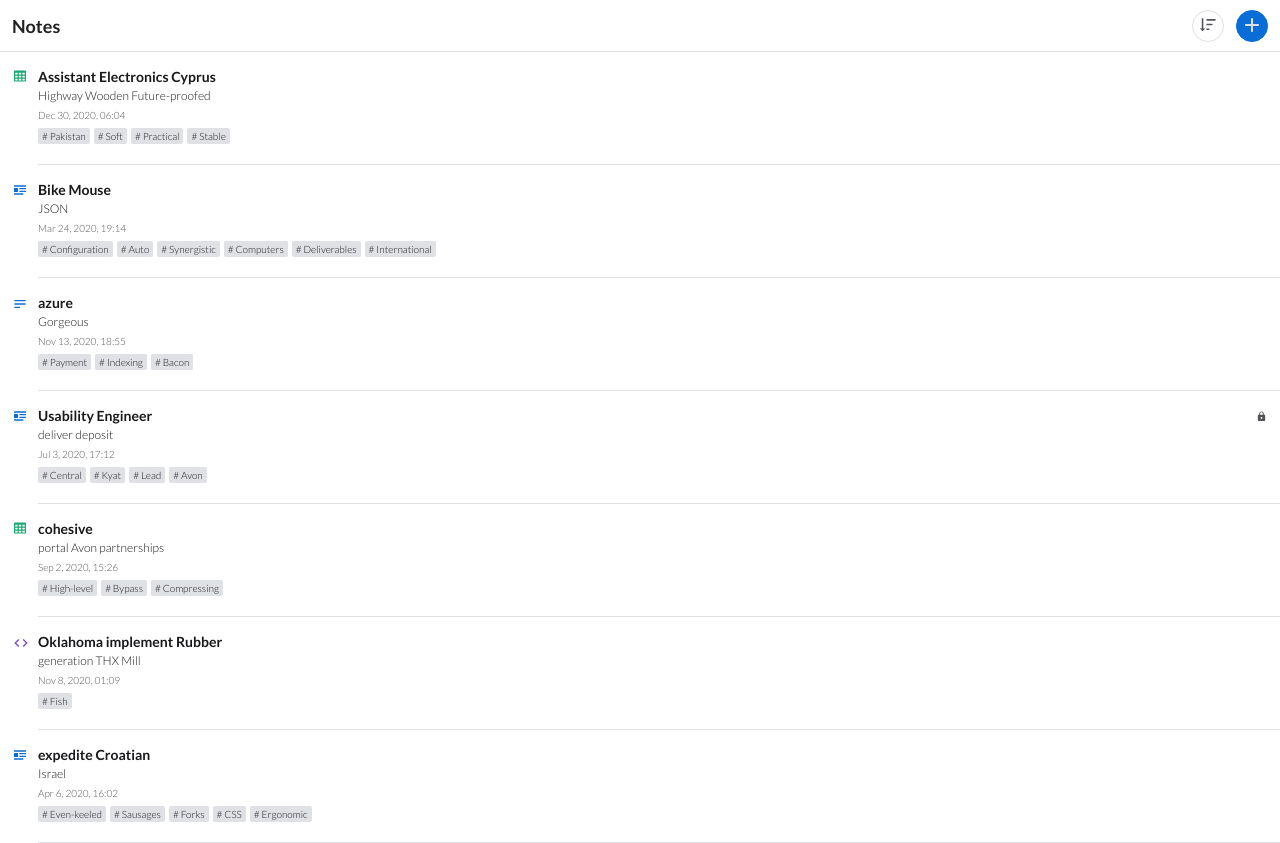
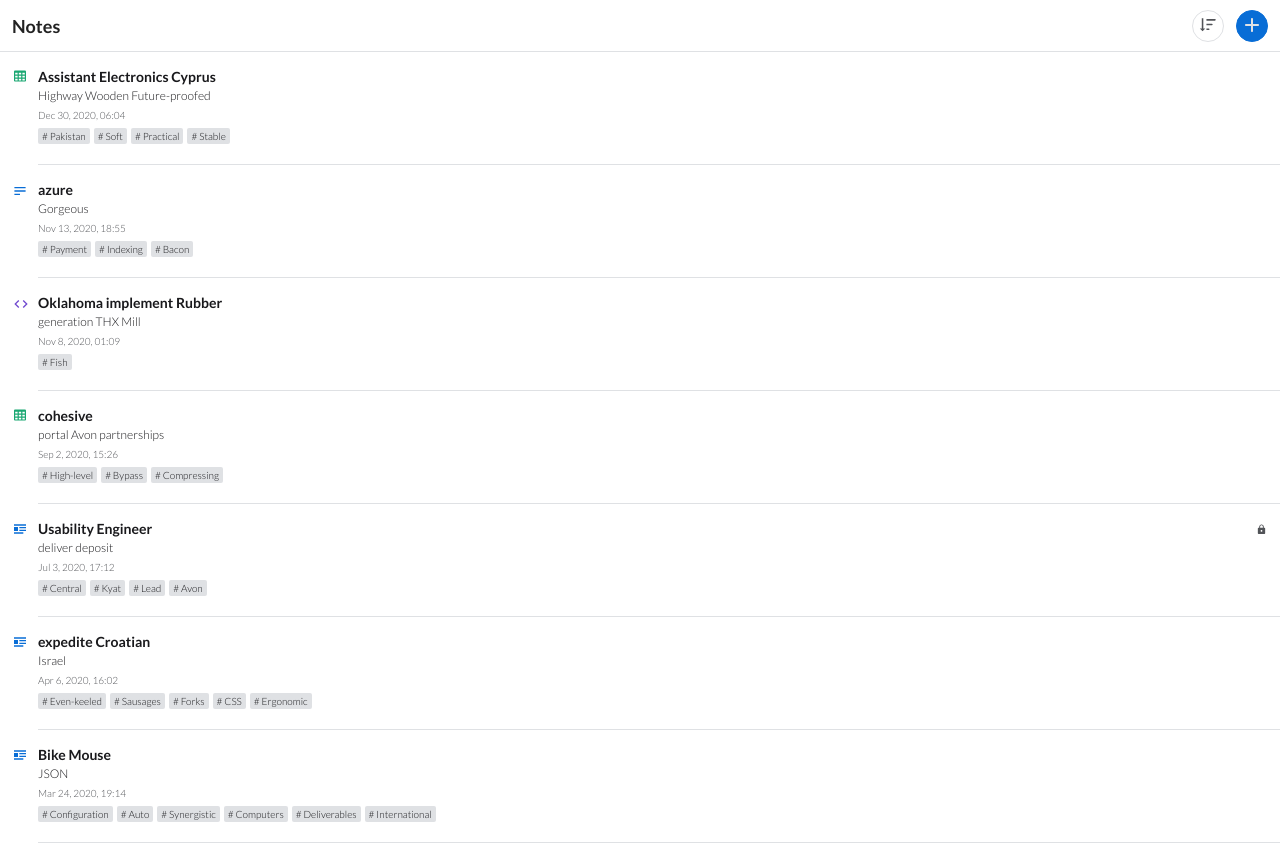
Before and after one commit to chrfreitas/note-list, a React (Create React App) app: page / in a window 1280 px wide. Built offline with nearby package versions, Linux system fonts and the light colour scheme.

Commit message:
Fix order problem refactoring order function to create a new array

```diff
--- a/src/containers/note-list/note-list.tsx
+++ b/src/containers/note-list/note-list.tsx
@@ -12,20 +12,23 @@ const NoteList = () => {
   const [order, setOrder] = useState<OrderType>(OrderType.ascending);
   const [notes, setNotes] = useState<INoteDataSource[]>([]);
 
+  useEffect(() => {
+    const orderedNotes = orderByDate<INoteDataSource>(notes, order);
+    setNotes(orderedNotes);
+    // eslint-disable-next-line react-hooks/exhaustive-deps
+  }, [order]);
+
+  useEffect(() => {
+    const data = DataSource.getNotes();
+    const orderedNotes = orderByDate<INoteDataSource>(data, order);
+    setNotes(orderedNotes);
+    // eslint-disable-next-line react-hooks/exhaustive-deps
+  }, []);
+
   const selectedNotes = useMemo(() => {
     const filter: INoteDataSource[] = notes.filter((note) => note.selected);
     return filter.length;
   }, [notes]);
-
-  useEffect(() => {
-    const orderedNotes = orderByDate<INoteDataSource>(notes, order);
-    setNotes(orderedNotes);
-  }, [notes, order]);
-
-  useEffect(() => {
-    const data = DataSource.getNotes();
-    setNotes(data);
-  }, []);
 
   const toggleOrder = (): void => {
     if (order === OrderType.ascending) {
--- a/src/services/utils/utils.ts
+++ b/src/services/utils/utils.ts
@@ -10,13 +10,15 @@ export const orderByDate = <T extends { date: Date }>(
   array: T[],
   order = OrderType.ascending
 ): T[] => {
+  const newArray = [...array];
+
   if (order === OrderType.descending) {
-    return array.sort(
+    return newArray.sort(
       (noteA, noteB) => noteA.date.getTime() - noteB.date.getTime()
     );
   }
 
-  return array.sort(
+  return newArray.sort(
     (noteA, noteB) => noteB.date.getTime() - noteA.date.getTime()
   );
 };
```
